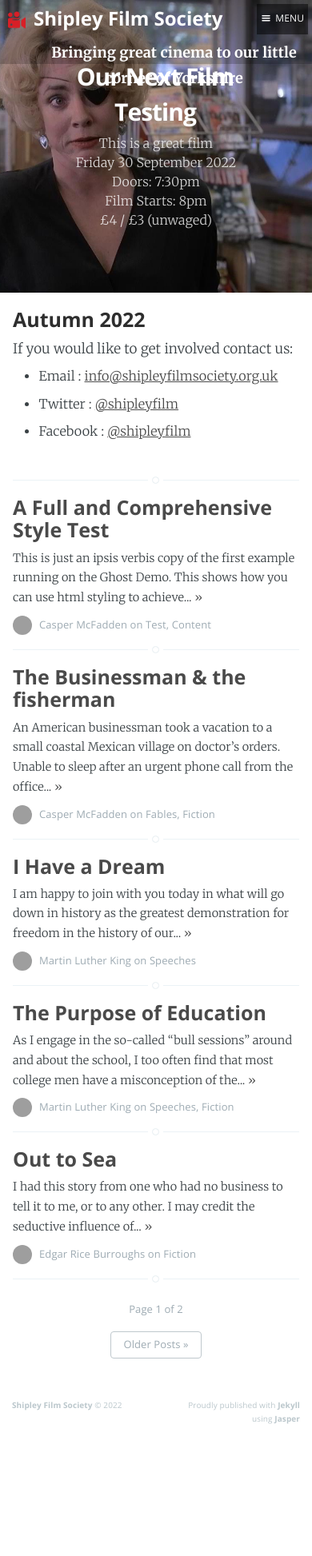
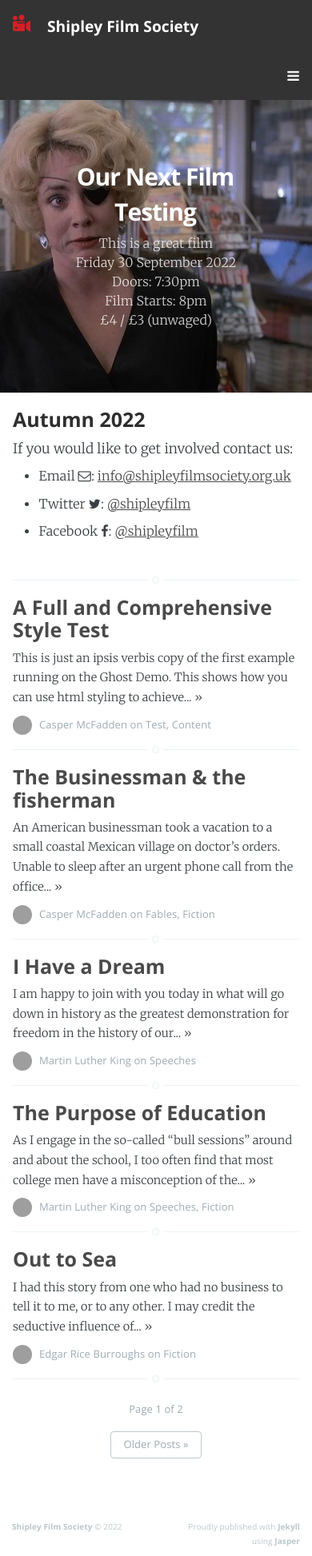
Before and after one commit to caprenter/shipley-film-society, a Jekyll site: the page built from index.html, in a window 390 px wide. Shown: the whole page at 80% size. Built offline with Jekyll 4.4.1, drawn with Linux system fonts in a browser that asks for light colours; nearby versions of some CDN libraries; the list of posts is cut into pages by our own code; before the commit the page ends 1794 px from its top, so only the background shows below that; grey boxes are pictures that could not be loaded.

Commit message:
More work on version 2
Adds a films a page
quite a bit of messing around
Better navigation I hope

```diff
--- a/_includes/nav.html
+++ b/_includes/nav.html
@@ -3,8 +3,5 @@
     {% if site.name %}
         <h2 class="blog-logo"><a href="{{ site.baseurl }}">{{ site.name }}</a></h2>
     {% endif %}
-    {% if page.navigation %}
-        <a class="menu-button icon-menu" href="#"><span class="word">Menu</span></a>
-    {% endif %}
     <div class="blog-logo strapline">Bringing great cinema to our little corner of Yorkshire</div>
 </nav>
--- a/_includes/navigation.html
+++ b/_includes/navigation.html
@@ -1,21 +1,21 @@
-<div class="nav">
-    <h3 class="nav-title">Menu</h3>
-    <a href="#" class="nav-close">
-        <span class="hidden">Close</span>
-    </a>
-    <ul>
-        <li class="nav-home {% if page.current == 'home' %} nav-current{% endif %}" role="presentation"><a href="/">Home</a></li>
-        <li class="nav-about {% if page.current == 'about' %} nav-current{% endif %}" role="presentation"><a href="{{ '/about' | relative_url }}">About</a></li>
-        <li class="nav-about {% if page.current == 'about' %} nav-current{% endif %}" role="presentation"><a href="{{ '/contact' | relative_url }}">Contact</a></li>
-        <!--<li class="nav-fables {% if page.url contains 'fables' %} nav-current{% endif %}" role="presentation"><a href="{{ site.baseurl }}tag/fables">Fables</a></li>
-        <li class="nav-speeches {% if page.url contains 'speeches' %} nav-current{% endif %}" role="presentation"><a href="{{ site.baseurl }}tag/speeches">Speeches</a></li>
-        <li class="nav-fiction {% if page.url contains 'fiction' %} nav-current{% endif %}" role="presentation"><a href="{{ site.baseurl }}tag/fiction">Fiction</a></li>
-        <li class="nav-author {% if page.url contains 'casper' %} nav-current{% endif %}" role="presentation"><a href="{{ site.baseurl }}author/casper">Casper</a></li>
-        <li class="nav-author {% if page.url contains 'edgar' %} nav-current{% endif %}" role="presentation"><a href="{{ site.baseurl }}author/edgar">Edgar</a></li>
-        <li class="nav-author {% if page.url contains 'abraham' %} nav-current{% endif %}" role="presentation"><a href="{{ site.baseurl }}author/abraham">Abraham</a></li>
-        <li class="nav-author {% if page.url contains 'martin' %} nav-current{% endif %}" role="presentation"><a href="{{ site.baseurl }}author/martin">Martin</a></li>
-        <li class="nav-author {% if page.url contains 'lewis' %} nav-current{% endif %}" role="presentation"><a href="{{ site.baseurl }}author/lewis">Lewis</a></li>-->
-    </ul>
-    <a class="subscribe-button icon-feed" href="{{ site.baseurl }}feed.xml">Subscribe</a>
-</div>
-<span class="nav-cover"></span>
+ <div class="topnav">
+  <div class="identity">
+    {% if site.logo %}<a class="blog-logo" href="{{ site.baseurl }}"><img src="{{ site.baseurl }}{{ site.logo }}" alt="Blog Logo" /></a>{% endif %}
+    {% if site.name %}
+        <h2 class="blog-logo"><a class="site-name" href="{{ site.baseurl }}">{{ site.name }}</a></h2>
+    {% endif %}
+  </div>
+  <div class="topnav-right">
+    <div class="menu-items" id="myTopnav">
+      <a href="/">Home</a>
+      <a href="{{ '/about' | relative_url }}">About</a>
+      <a href="{{ '/films' | relative_url }}">Films</a>
+      <a href="{{ '/contact' | relative_url }}">Contact</a>
+
+      <a href="javascript:void(0);" class="icon" onclick="myFunction()">
+        <i class="fa fa-bars"></i>
+      </a>
+    </div>
+  </div>
+
+ </div>
--- a/_layouts/default.html
+++ b/_layouts/default.html
@@ -25,6 +25,9 @@
     <link rel="stylesheet" href="//cdnjs.cloudflare.com/ajax/libs/highlight.js/9.3.0/styles/default.min.css">
     <style>.hljs { background: none; }</style>
 
+    <!-- Load an icon library to show a hamburger menu (bars) on small screens -->
+    <link rel="stylesheet" href="https://cdnjs.cloudflare.com/ajax/libs/font-awesome/4.7.0/css/font-awesome.min.css">
+
     <!-- Ghost outputs important style and meta data with this tag -->
     {% include head.html %}
 
@@ -41,6 +44,7 @@
 
         <!-- The tiny footer at the very bottom -->
         <footer class="site-footer clearfix">
+          <div class="blog-logo strapline">Bringing great cinema to our little corner of Yorkshire</div>
           <section class="copyright"><a href="{{ base.url }}">{{ site.name }}</a> &copy; {{  site.time | date: '%Y' }}</section>
           <section class="poweredby">Proudly published with <a href="https://jekyllrb.com/">Jekyll</a> using <a href="https://github.com/jekyllt/jasper">Jasper</a></section>
         </footer>
--- a/_layouts/page.html
+++ b/_layouts/page.html
@@ -10,8 +10,8 @@
 <!-- Everything inside the #post tags pulls data from the page -->
 <!-- #post -->
 
-<header class="main-header post-head {% if page.cover %}" style="background-image: url({{ site.baseurl }}{{ page.cover }});{% else %}no-cover{% endif %}">
-    {% include nav.html %}
+<header class="main-header post-head {% if page.cover %}" style="background-image: url({{ site.baseurl }}{{ page.cover }}){% else %}no-cover{% endif %}">
+
 </header>
 
 <main class="content" role="main">
--- a/assets/css/screen.css
+++ b/assets/css/screen.css
@@ -21,7 +21,56 @@
     14. Animations
 
 */
-
+ /* Add a black background color to the top navigation */
+ .topnav {
+    background-color: #333;
+    overflow: hidden;
+  }
+
+  /* Style the links inside the navigation bar */
+  .topnav a {
+    float: left;
+    display: block;
+    color: #f2f2f2;
+    text-align: center;
+    padding: 14px 16px;
+    text-decoration: none;
+    font-size: 17px;
+    font-weight: 600;
+  }
+
+  /* Change the color of links on hover */
+  .topnav-right a:hover {
+    text-decoration: underline 4px;
+    text-underline-offset: 4px;
+    color:#fff
+  }
+
+  /* Add an active class to highlight the current page */
+  .topnav a.active {
+    color: white;
+  }
+
+  /* Hide the link that should open and close the topnav on small screens */
+  .topnav .icon {
+    display: none;
+  }
+
+  .identity {
+     width: 60%;
+     float:left;
+  }
+  a.site-name {
+    font-size: 0.8em;
+    padding: 14px 0;
+  }
+
+  .topnav-right {
+    float:right;
+  }
+  #myTopnav {
+    float:right;
+  }
 /* ==========================================================================
    0. normalize.css v3.0.3 | MIT License | git.io/normalize | (minified)
    ========================================================================== */
@@ -1778,6 +1827,42 @@
 /* ==========================================================================
    12. Media Queries - Smaller than 900px
    ========================================================================== */
+ /* When the screen is less than 600 pixels wide, hide all links. Show the link that contains should open and close the topnav (.icon) */
+ @media screen and (max-width: 900px) {
+    .menu-items a {display: none;}
+    .menu-items a.icon {
+      float: right;
+      display: block;
+    }
+
+
+    .identity {
+        width: 80%;
+    }
+  }
+  /* The "responsive" class is added to the topnav with JavaScript when the user clicks on the icon. This class makes the topnav look good on small screens (display the links vertically instead of horizontally) */
+  @media screen and (max-width: 900px) {
+    .menu-items.responsive {position: relative;}
+    .menu-items.responsive a.icon {
+      position: absolute;
+      right: 0;
+      top: 0;
+    }
+
+    .menu-items.responsive a:first-child {
+        margin-top: 30px;
+    }
+
+    .menu-items.responsive a {
+      float: none;
+      display: block;
+      text-align: left;
+    }
+  }
+
+
+
+
 
 @media only screen and (max-width: 900px) {
 
@@ -1940,6 +2025,14 @@
         height: 40vh;
     }
 
+    .identity {
+        width: 100%;
+    }
+
+    .topnav-right {
+        clear:left;
+      }
+
     .no-cover.main-header {
         height: 30vh;
     }
--- a/index.html
+++ b/index.html
@@ -13,7 +13,7 @@
 
 <!-- The big featured header  -->
 <header class="main-header {% if page.cover %}" style="background-image: url({{ site.baseurl }}{{ page.cover }}) {% else %}no-cover{% endif %}">
-    {% include nav.html %}
+
     <div class="vertical">
         <div class="main-header-content inner">
             <h1 class="page-title">Our Next Film</h1>
```
Also changed, not shown: other parts of _layouts/default.html (+11 -0 lines), _data/filmsp.csv (added, +38 -0 lines), films.md (added, +34 -0 lines).
